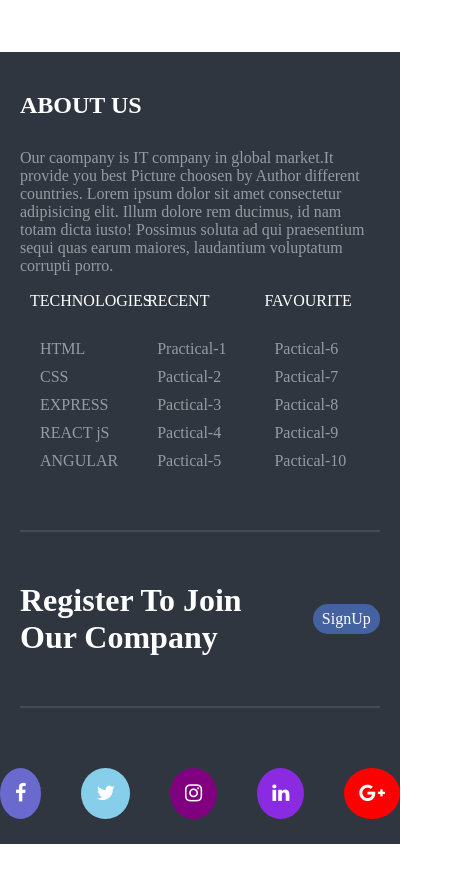
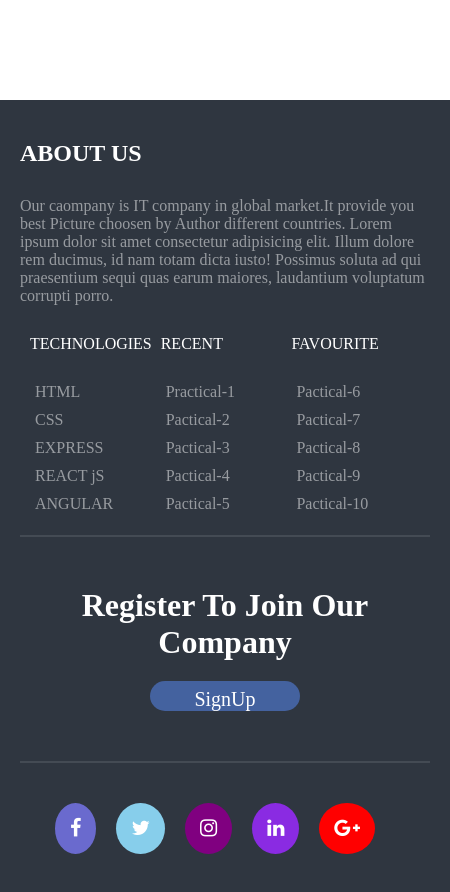
Before and after one commit to madan-mohan123/semester-5, a plain HTML site: page pages/footer.html in a window 390 px wide. Shown: the whole page, 450 px wide, since content can reach past the window. Before the commit the page ends 844 px from the top, so only its background shows below. Drawn offline with Linux system fonts and the light colour scheme.

Commit message:
all done

```diff
--- a/pages/footer.html
+++ b/pages/footer.html
@@ -12,30 +12,29 @@
     margin:0;
     box-sizing: border-box;
 }
+@media(min-width: 700px){
 .footer{
 
-         width: 100%;
-         position: fixed;
-         bottom: 0;
+         position: relative;
+         top:100px;
          background-color: #2f3640;
          padding:5px 20px;
          padding-top:40px;
-         min-width: 400px;
+
      }
+.mycontent{
+      width: 100%;
 
-@media (min-width: 769px){
-
-    .mycontent{
-      width: 100%;
-      height: 220px;
+     padding-bottom:20px;
       border-bottom:2px solid rgba(255,255,255,0.1);
   }
       .mycontent .about{
           float: left;
-          height: 200px;
+
           width: 27%;
           margin-right: 50px;
-          overflow: hidden;
+
+
       }
       .mycontent  .about h2{
 color:white;
@@ -44,13 +43,14 @@ margin-bottom: 30px;
 
       }
       .mycontent .about p{
+          text-align: justify;
           color:white;
           opacity:0.5;
       }
       .mycontent .link{
           float: right;
           width: 21%;
-          height: 200px;
+          /* height: 200px; */
       }
       .mycontent .link p{
           color:white;
@@ -61,7 +61,7 @@ margin-bottom: 30px;
           list-style: none;
       }
       .mycontent .link ul li{
-          margin: 10px;
+          margin: 10px 5px;
       }
       .mycontent .link ul li a{
          color: white;
@@ -165,19 +165,27 @@ padding:15px;
     .social .linked:hover{
         background-color:rgb(219, 186, 0)
     }
+}
+@media (max-width: 699px){
+    .footer{
+        position: relative;
+        top:100px;
+         background-color: #2f3640;
+         padding:5px 20px;
+         padding-top:40px;
+         min-width: 450px;
 
-}
-
-      @media (max-width: 768px){
-        .mycontent{
+     }
+.mycontent{
 
       width: 100%;
-      height: 440px;
+      /* height: 440px; */
       border-bottom:2px solid rgba(255,255,255,0.1);
   }
         .mycontent .about{
             float: left;
-            height: 200px;
+            /* height: 200px; */
+            padding-bottom: 30px;
             width: 100%;
         }
         .mycontent  .about h2{
@@ -197,6 +205,7 @@ margin-bottom: 30px;
           height: 200px;
           margin-right: 10px;
           margin-left: 10px;
+          /* border:1px solid orange; */
       }
       .mycontent .link p{
           color:white;
@@ -207,7 +216,7 @@ margin-bottom: 30px;
           list-style: none;
       }
       .mycontent .link ul li{
-          margin: 10px;
+          margin: 10px 5px;
       }
       .mycontent .link ul li a{
          color: white;
@@ -223,25 +232,28 @@ margin-bottom: 30px;
       .regis{
          width: 100%;
           margin-top: 50px;
-          display: flex;
-          justify-content: center;
-          align-items: center;
+
       }
       .regis h1{
+          text-align: center;
           color: white;
-          margin-right: 20px;
+
       }
       .regis a{
+
+          display: block;
+          margin:auto;
+          margin-top: 20px;
+          text-align: center;
+          line-height: 26px;
           color: white;
          text-decoration: none;
-         display: flex;
-         justify-content: center;
-          align-items: center;
          height: 30px;
-         width: 100px;
+         width: 150px;
          padding:5px;
          background-color: rgba(76, 113, 192, 0.747);
          border-radius: 15px;
+         font-size: 20px;
 
       }
       .regis a:hover{
@@ -259,38 +271,39 @@ margin-bottom: 30px;
           display: flex;
           justify-content: center;
           align-items: center;
+          padding-bottom: 40px;
       }
       .social i{
 color: white;
 font-size: 20px;
     }
     .social .face{
-        margin:20px;
+        margin-right:20px;
 padding:15px;
         border-radius: 100%;
         background-color: rgb(106, 106, 206);
     }
     .social .insta{
-        margin:20px;
+        margin-right:20px;
 padding:15px;
         border-radius: 100%;
         background-color: purple;
     }
     .social .twit{
-        margin:20px;
+        margin-right:20px;
 padding:15px;
         border-radius: 100%;
         background-color: skyblue;
 
     }
     .social .linked{
-        margin:20px;
+        margin-right:20px;
 padding:15px;
         border-radius: 100%;
         background-color: blueviolet;
     }
     .social .gmail{
-        margin:20px;
+        margin-right:20px;
 padding:15px;
         border-radius: 100%;
         background-color: red;
@@ -311,7 +324,10 @@ padding:15px;
     .social .linked:hover{
         background-color:rgb(219, 186, 0)
     }
-      }
+
+}
+
+
 
     </style>
 </head>
```
Also changed, not shown: pages/practical-09.html (+54 -45 lines), pages/practical-10.html (+1 -1 lines).
